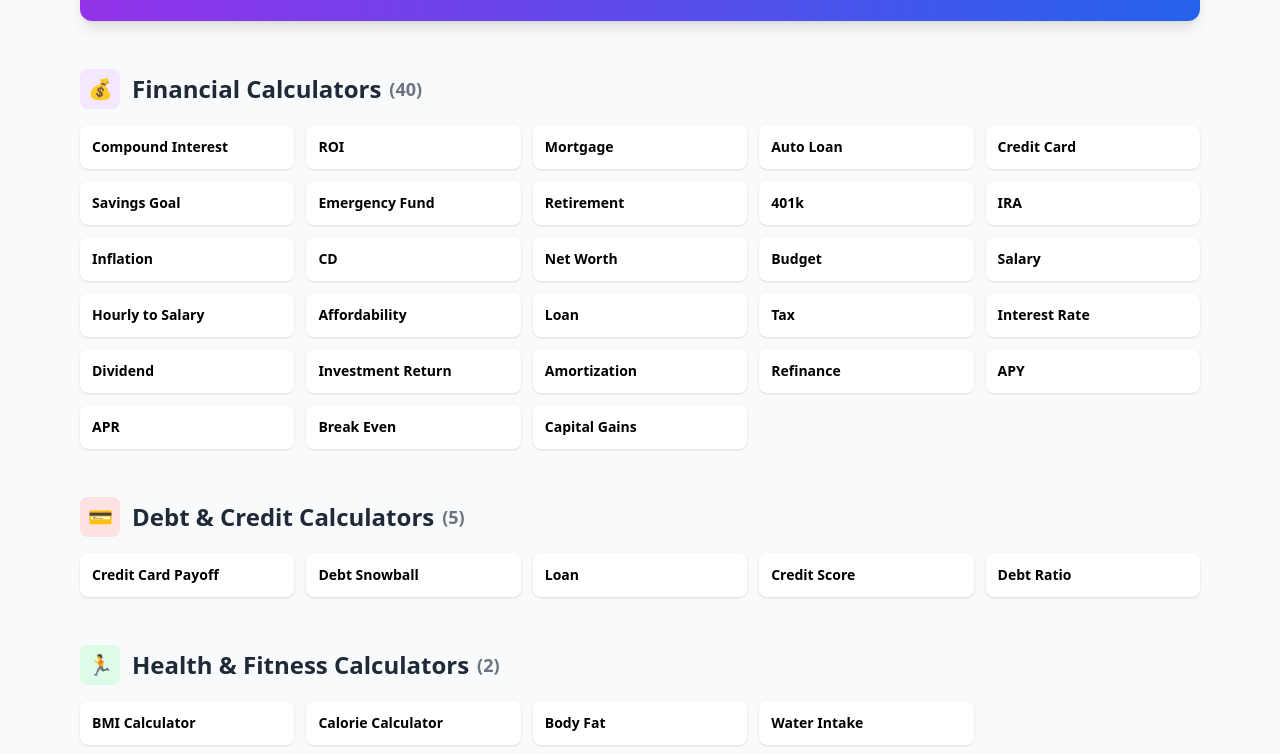
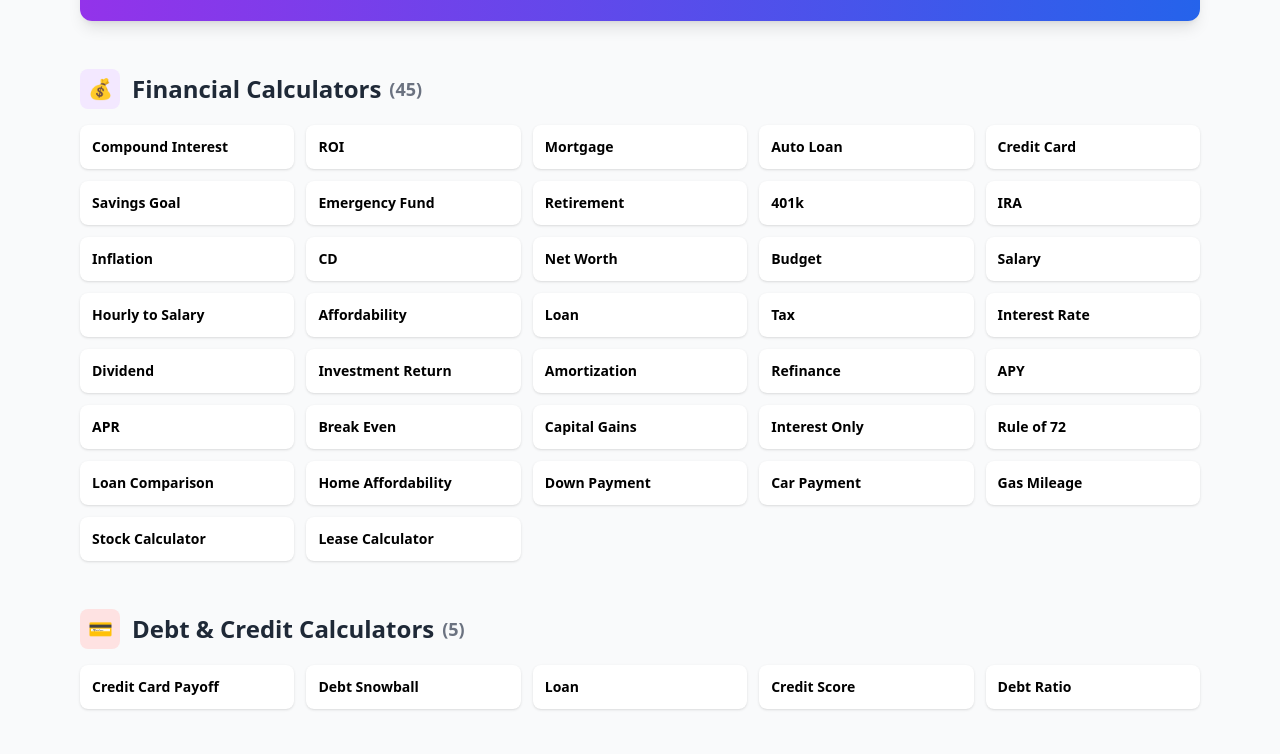
Before and after one commit to ezghost1/finance-calculators-hub, a website: page index.html in a window 1280 px wide. Shown: the part 640-1394 px from the top of the page. Drawn offline with nearby package versions, Linux system fonts and the light colour scheme.

```diff
--- a/index.html
+++ b/index.html
@@ -58,7 +58,7 @@
         <section class="mb-12">
             <h2 class="text-2xl font-bold text-gray-800 mb-4 flex items-center">
                 <span class="w-10 h-10 bg-purple-100 rounded-lg flex items-center justify-center mr-3 text-xl">💰</span>
-                Financial Calculators <span class="text-gray-500 text-lg ml-2">(40)</span>
+                Financial Calculators <span class="text-gray-500 text-lg ml-2">(45)</span>
             </h2>
             <div id="financial" class="grid grid-cols-2 md:grid-cols-4 lg:grid-cols-5 gap-3">
                 <a href="/compound-interest" class="bg-white rounded-lg shadow p-3 hover:shadow-lg transition"><h4 class="font-semibold text-sm">Compound Interest</h4></a>
@@ -89,6 +89,15 @@
                 <a href="/apr-calculator" class="bg-white rounded-lg shadow p-3 hover:shadow-lg transition"><h4 class="font-semibold text-sm">APR</h4></a>
                 <a href="/break-even-calculator" class="bg-white rounded-lg shadow p-3 hover:shadow-lg transition"><h4 class="font-semibold text-sm">Break Even</h4></a>
                 <a href="/capital-gains-calculator" class="bg-white rounded-lg shadow p-3 hover:shadow-lg transition"><h4 class="font-semibold text-sm">Capital Gains</h4></a>
+                <a href="/interest-only-calculator" class="bg-white rounded-lg shadow p-3 hover:shadow-lg transition"><h4 class="font-semibold text-sm">Interest Only</h4></a>
+                <a href="/rule-of-72-calculator" class="bg-white rounded-lg shadow p-3 hover:shadow-lg transition"><h4 class="font-semibold text-sm">Rule of 72</h4></a>
+                <a href="/loan-comparison-calculator" class="bg-white rounded-lg shadow p-3 hover:shadow-lg transition"><h4 class="font-semibold text-sm">Loan Comparison</h4></a>
+                <a href="/home-affordability-calculator" class="bg-white rounded-lg shadow p-3 hover:shadow-lg transition"><h4 class="font-semibold text-sm">Home Affordability</h4></a>
+                <a href="/down-payment-calculator" class="bg-white rounded-lg shadow p-3 hover:shadow-lg transition"><h4 class="font-semibold text-sm">Down Payment</h4></a>
+                <a href="/car-payment-calculator" class="bg-white rounded-lg shadow p-3 hover:shadow-lg transition"><h4 class="font-semibold text-sm">Car Payment</h4></a>
+                <a href="/gas-mileage-calculator" class="bg-white rounded-lg shadow p-3 hover:shadow-lg transition"><h4 class="font-semibold text-sm">Gas Mileage</h4></a>
+                <a href="/stock-calculator" class="bg-white rounded-lg shadow p-3 hover:shadow-lg transition"><h4 class="font-semibold text-sm">Stock Calculator</h4></a>
+                <a href="/lease-calculator" class="bg-white rounded-lg shadow p-3 hover:shadow-lg transition"><h4 class="font-semibold text-sm">Lease Calculator</h4></a>
             </div>
         </section>
 
```
